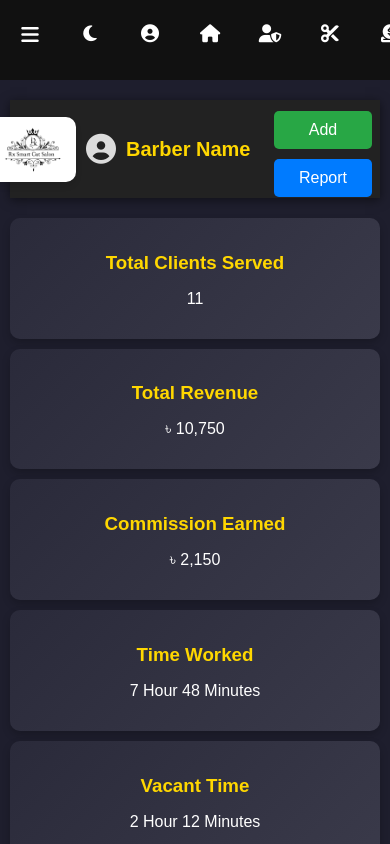
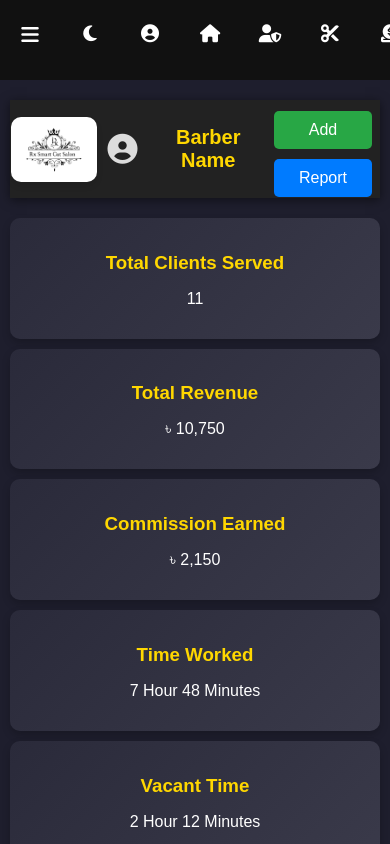
Before and after one commit to arkNeon/RxSmartCutSalon, a plain HTML site: page barber.html in a window 390 px wide. Shown: the top 844 px of the page. Drawn offline with Linux system fonts and the light colour scheme.

Commit message:
barber.html

```diff
--- a/barber.html
+++ b/barber.html
@@ -277,9 +277,7 @@
         padding: 1px;
         flex-wrap: wrap; /* Allows wrapping if needed */
     }
-.logo-container{
-    margin-left: -40px;
-}
+
     .barber-profile {
         display: flex;
         align-items: center;
@@ -293,6 +291,7 @@
         display: flex;
         align-items: center;
         justify-content: center;
+         margin-left: 0px !important;
     }
 
     header h1 {
```
